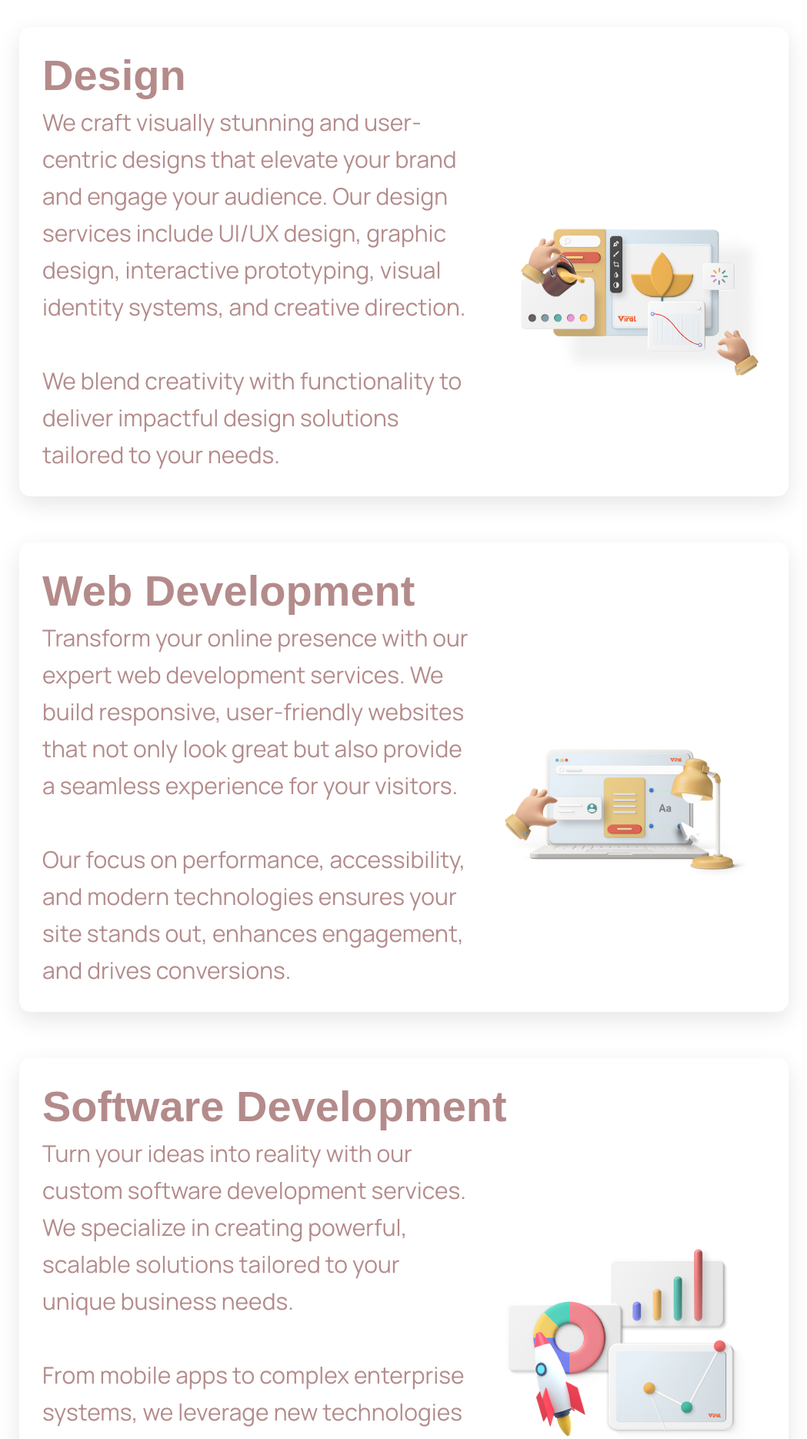
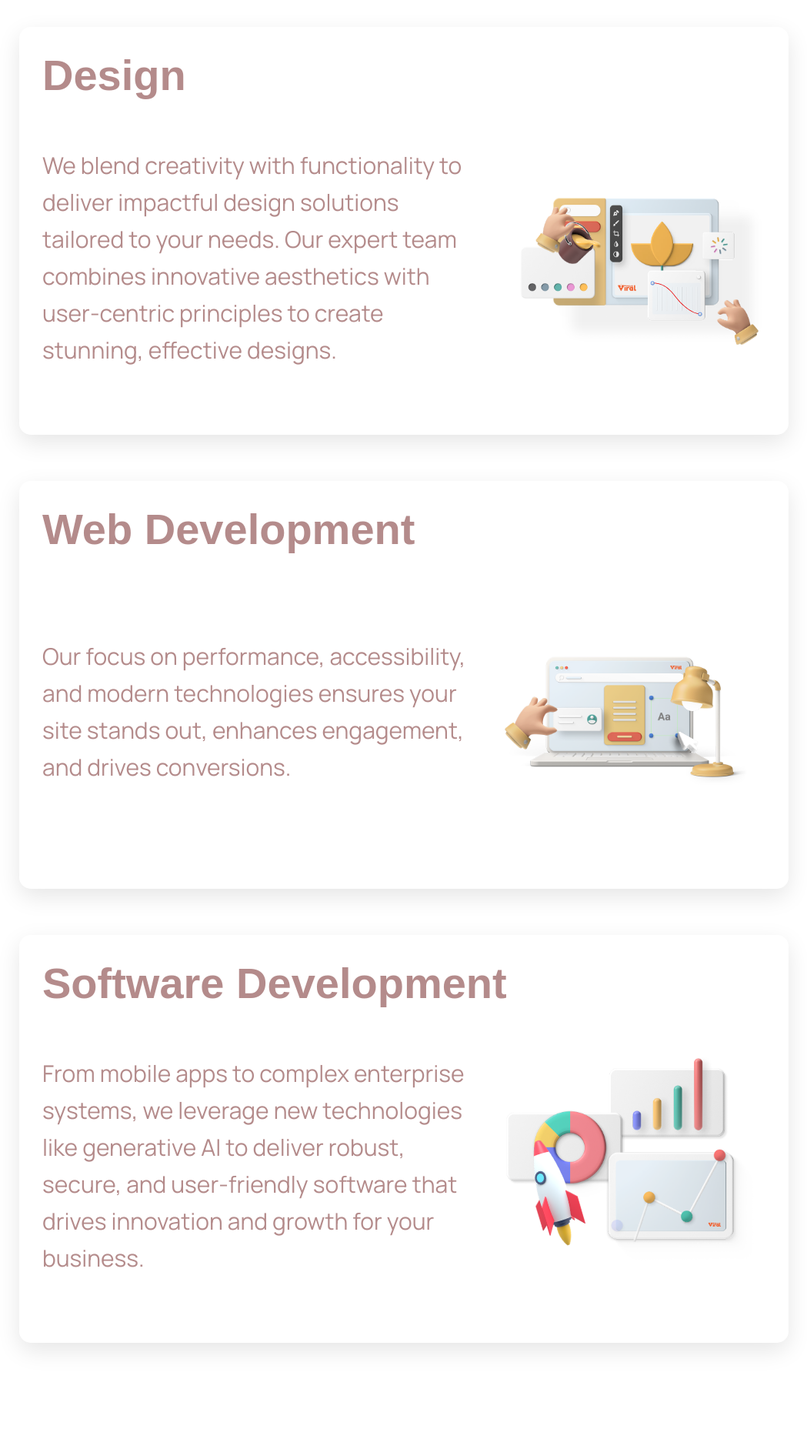
Before and after one commit to BonJenn/bontent, a Next.js app: page / in a window 1280 px wide. Shown: the part 620-2490 px from the top of the page at 77% size, without its empty margins (115-1164 px from the left). Built offline with nearby package versions, Linux system fonts and the light colour scheme.

Commit message:
Shortened copy on services

```diff
--- a/src/components/services.jsx
+++ b/src/components/services.jsx
@@ -13,10 +13,8 @@ export default function Services() {
                 <h3 className={styles.serviceTitle}>Design</h3>
                 <div className={styles.serviceContent}>
                     <div className={styles.textContent}>
-                        <p>We craft visually stunning and user-centric designs that elevate your brand and engage your audience. Our design services include UI/UX design, graphic design, interactive prototyping, visual identity systems, and creative direction.<br>
-                        </br>
-                        <br></br>
-                        We blend creativity with functionality to deliver impactful design solutions tailored to your needs.</p>
+
+                       <p> We blend creativity with functionality to deliver impactful design solutions tailored to your needs. Our expert team combines innovative aesthetics with user-centric principles to create stunning, effective designs.</p>
                     </div>
                     <Lottie
                         animationData={designAnimation}
@@ -32,10 +30,7 @@ export default function Services() {
                 <h3 className={styles.serviceTitle}>Web Development</h3>
                 <div className={styles.serviceContent}>
                     <div className={styles.textContent}>
-                        <p>Transform your online presence with our expert web development services. We build responsive, user-friendly websites that not only look great but also provide a seamless experience for your visitors. <br>
-                        </br>
-                        <br></br>
-                        Our focus on performance, accessibility, and modern technologies ensures your site stands out, enhances engagement, and drives conversions.</p>
+                        <p>Our focus on performance, accessibility, and modern technologies ensures your site stands out, enhances engagement, and drives conversions.</p>
                     </div>
                     <Lottie
                         animationData={webDesignAnimation}
@@ -51,10 +46,7 @@ export default function Services() {
                 <h3 className={styles.serviceTitle}>Software Development</h3>
                 <div className={styles.serviceContent}>
                     <div className={styles.textContent}>
-                        <p>Turn your ideas into reality with our custom software development services. We specialize in creating powerful, scalable solutions tailored to your unique business needs.<br>
-                        </br>
-                        <br></br>
-                         From mobile apps to complex enterprise systems, we leverage new technologies like generative AI to deliver robust, secure, and user-friendly software that drives innovation and growth for your business.</p>
+                         From mobile apps to complex enterprise systems, we leverage new technologies like generative AI to deliver robust, secure, and user-friendly software that drives innovation and growth for your business.
                     </div>
                     <Lottie
                         animationData={softwareDevelopmentAnimation}
```
